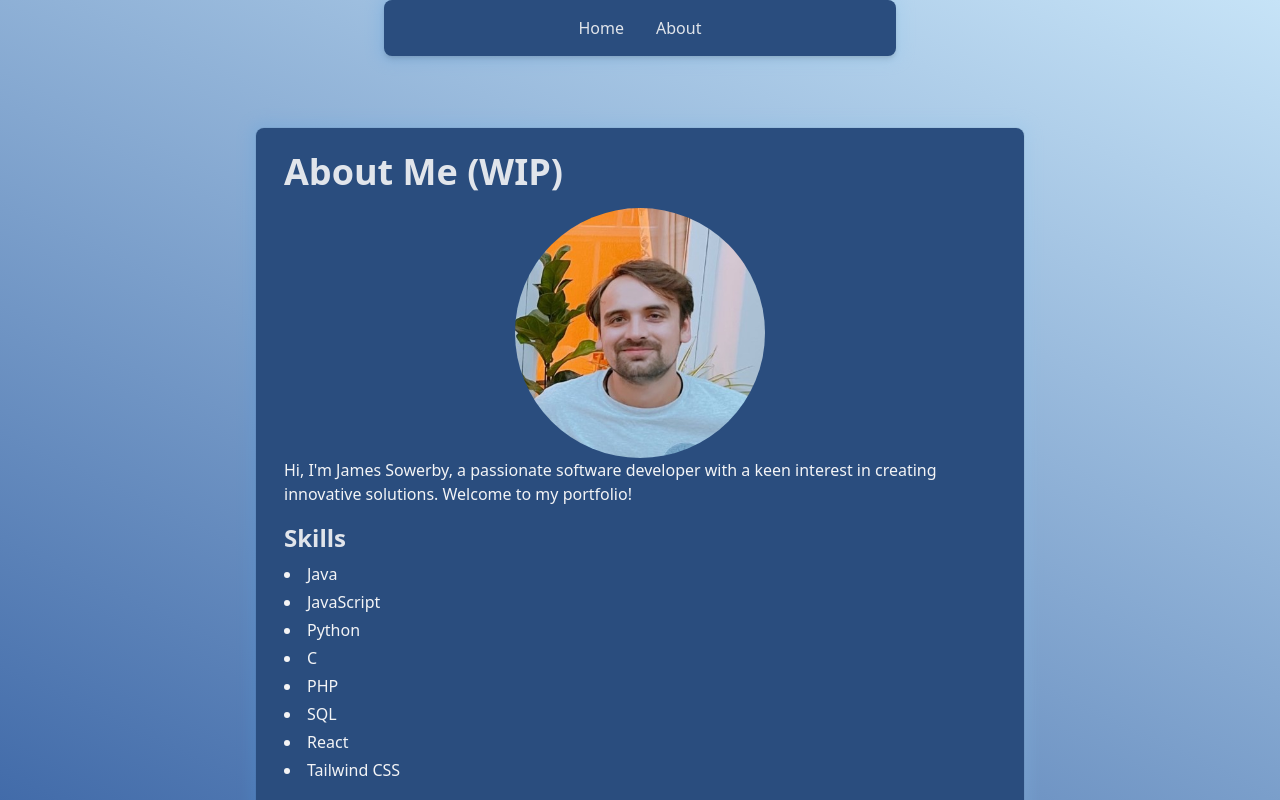
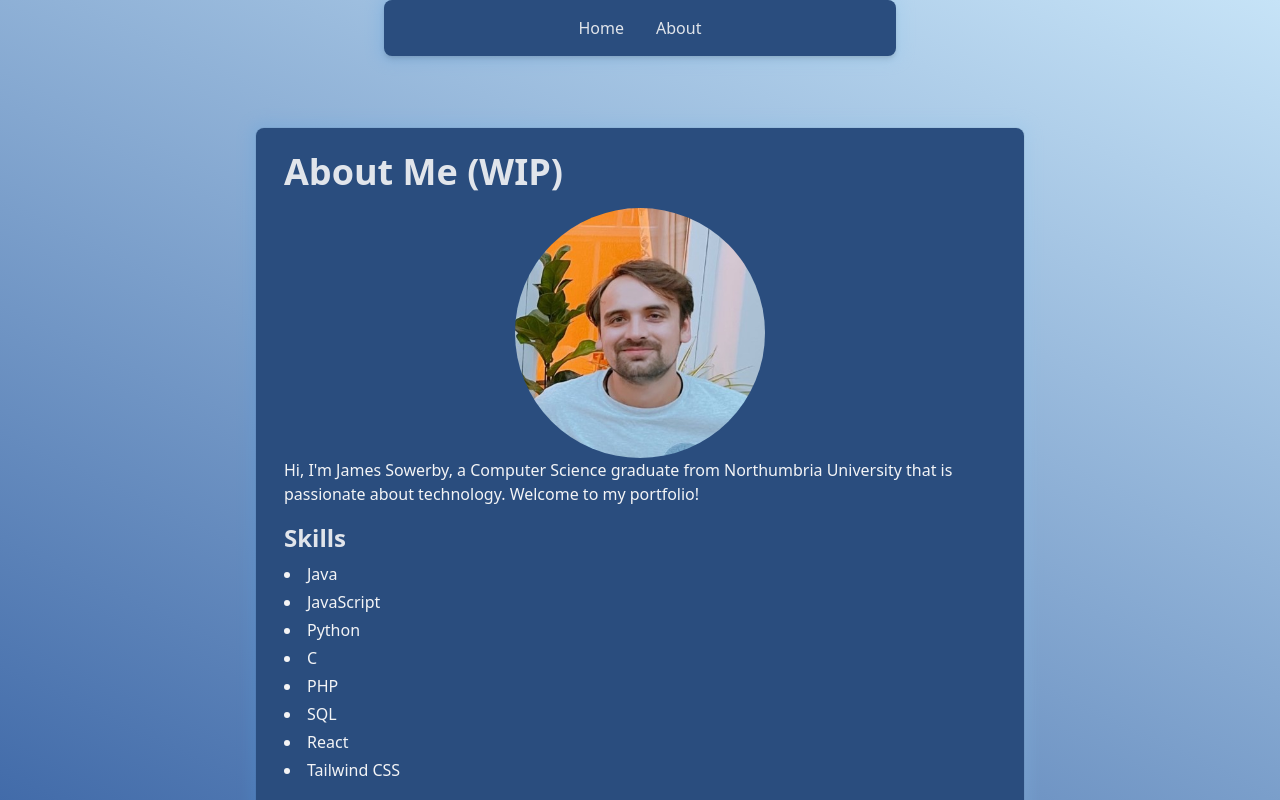
Before and after one commit to JimzSnowby/snowby-blog, a React (Vite) app: page /snowby-blog/about in a window 1280 px wide. Shown: the top 800 px of the page. Built offline with nearby package versions, Linux system fonts and the light colour scheme.

Commit message:
About me intro

```diff
--- a/src/pages/About.jsx
+++ b/src/pages/About.jsx
@@ -44,7 +44,7 @@ function About() {
                     />
                   </div>
                   <p className="text-gray-100 mb-4">
-                      Hi, I'm James Sowerby, a passionate software developer with a keen interest in creating innovative solutions. Welcome to my portfolio!
+                      Hi, I'm James Sowerby, a Computer Science graduate from Northumbria University that is passionate about technology. Welcome to my portfolio!
                   </p>
 
                   {/* Skills Section */}
```
